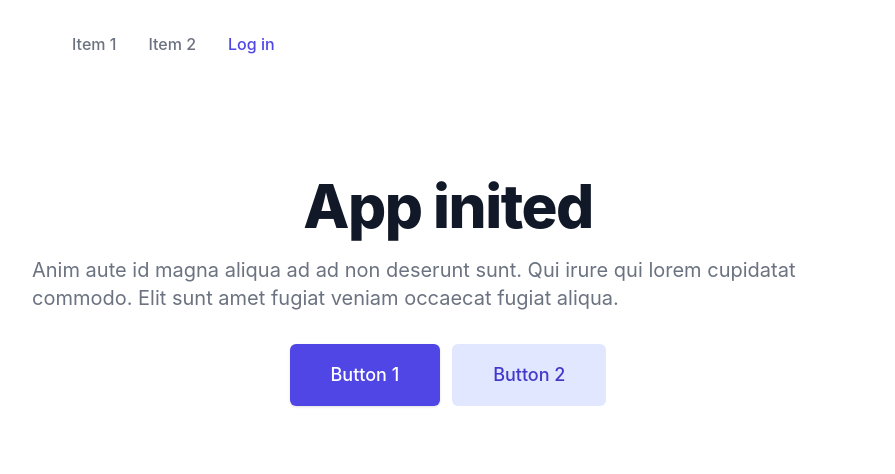
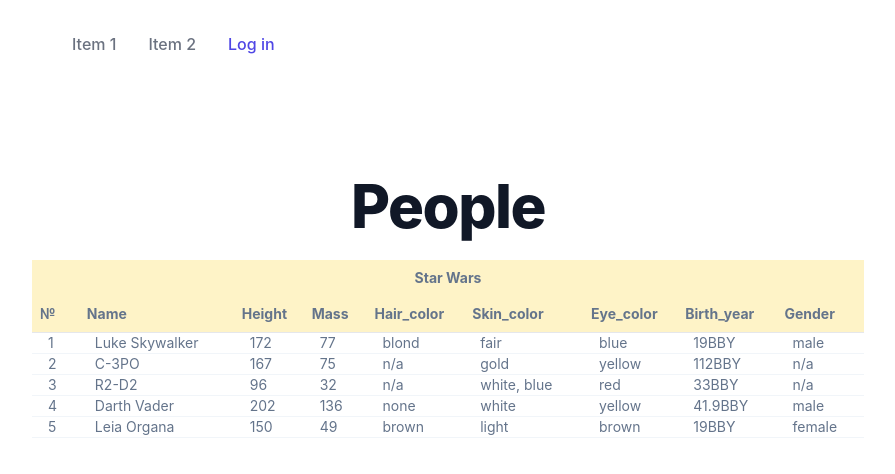
Before and after one commit to rain84/test-task-faraway, a React (Create React App) app: page /people in a window 1280 px wide. Shown: the top 474 px of the page, without its empty margins (192-1087 px from the left). Built offline with nearby package versions, Linux system fonts and the light colour scheme.

Commit message:
✨ 💄 feat: added Table-component feat: added People-layout feat: added some global types style: added taillwwind-classes chore: added fake data

```diff
--- a/src/App.tsx
+++ b/src/App.tsx
@@ -5,7 +5,7 @@ import { People, Info } from 'layout'
 import './app.css'
 
 const App = () => (
-  <div className="relative bg-white overflow-hidden">
+  <div className="relative overflow-hidden bg-white">
     <div className="max-w-4xl mx-auto">
       <div className="app-container">
         <Menu />
--- /dev/null
+++ b/src/fake_data.json
@@ -0,0 +1,240 @@
+{
+  "data": [
+    {
+      "name": "Luke Skywalker",
+      "height": "172",
+      "mass": "77",
+      "hair_color": "blond",
+      "skin_color": "fair",
+      "eye_color": "blue",
+      "birth_year": "19BBY",
+      "gender": "male",
+      "homeworld": "https://swapi.dev/api/planets/1/",
+      "films": [
+        "https://swapi.dev/api/films/1/",
+        "https://swapi.dev/api/films/2/",
+        "https://swapi.dev/api/films/3/",
+        "https://swapi.dev/api/films/6/"
+      ],
+      "species": [],
+      "vehicles": [
+        "https://swapi.dev/api/vehicles/14/",
+        "https://swapi.dev/api/vehicles/30/"
+      ],
+      "starships": [
+        "https://swapi.dev/api/starships/12/",
+        "https://swapi.dev/api/starships/22/"
+      ],
+      "created": "2014-12-09T13:50:51.644000Z",
+      "edited": "2014-12-20T21:17:56.891000Z",
+      "url": "https://swapi.dev/api/people/1/"
+    },
+    {
+      "name": "C-3PO",
+      "height": "167",
+      "mass": "75",
+      "hair_color": "n/a",
+      "skin_color": "gold",
+      "eye_color": "yellow",
+      "birth_year": "112BBY",
+      "gender": "n/a",
+      "homeworld": "https://swapi.dev/api/planets/1/",
+      "films": [
+        "https://swapi.dev/api/films/1/",
+        "https://swapi.dev/api/films/2/",
+        "https://swapi.dev/api/films/3/",
+        "https://swapi.dev/api/films/4/",
+        "https://swapi.dev/api/films/5/",
+        "https://swapi.dev/api/films/6/"
+      ],
+      "species": ["https://swapi.dev/api/species/2/"],
+      "vehicles": [],
+      "starships": [],
+      "created": "2014-12-10T15:10:51.357000Z",
+      "edited": "2014-12-20T21:17:50.309000Z",
+      "url": "https://swapi.dev/api/people/2/"
+    },
+    {
+      "name": "R2-D2",
+      "height": "96",
+      "mass": "32",
+      "hair_color": "n/a",
+      "skin_color": "white, blue",
+      "eye_color": "red",
+      "birth_year": "33BBY",
+      "gender": "n/a",
+      "homeworld": "https://swapi.dev/api/planets/8/",
+      "films": [
+        "https://swapi.dev/api/films/1/",
+        "https://swapi.dev/api/films/2/",
+        "https://swapi.dev/api/films/3/",
+        "https://swapi.dev/api/films/4/",
+        "https://swapi.dev/api/films/5/",
+        "https://swapi.dev/api/films/6/"
+      ],
+      "species": ["https://swapi.dev/api/species/2/"],
+      "vehicles": [],
+      "starships": [],
+      "created": "2014-12-10T15:11:50.376000Z",
+      "edited": "2014-12-20T21:17:50.311000Z",
+      "url": "https://swapi.dev/api/people/3/"
+    },
+    {
+      "name": "Darth Vader",
+      "height": "202",
+      "mass": "136",
+      "hair_color": "none",
+      "skin_color": "white",
+      "eye_color": "yellow",
+      "birth_year": "41.9BBY",
+      "gender": "male",
+      "homeworld": "https://swapi.dev/api/planets/1/",
+      "films": [
+        "https://swapi.dev/api/films/1/",
+        "https://swapi.dev/api/films/2/",
+        "https://swapi.dev/api/films/3/",
+        "https://swapi.dev/api/films/6/"
+      ],
+      "species": [],
+      "vehicles": [],
+      "starships": ["https://swapi.dev/api/starships/13/"],
+      "created": "2014-12-10T15:18:20.704000Z",
+      "edited": "2014-12-20T21:17:50.313000Z",
+      "url": "https://swapi.dev/api/people/4/"
+    },
+    {
+      "name": "Leia Organa",
+      "height": "150",
+      "mass": "49",
+      "hair_color": "brown",
+      "skin_color": "light",
+      "eye_color": "brown",
+      "birth_year": "19BBY",
+      "gender": "female",
+      "homeworld": "https://swapi.dev/api/planets/2/",
+      "films": [
+        "https://swapi.dev/api/films/1/",
+        "https://swapi.dev/api/films/2/",
+        "https://swapi.dev/api/films/3/",
+        "https://swapi.dev/api/films/6/"
+      ],
+      "species": [],
+      "vehicles": ["https://swapi.dev/api/vehicles/30/"],
+      "starships": [],
+      "created": "2014-12-10T15:20:09.791000Z",
+      "edited": "2014-12-20T21:17:50.315000Z",
+      "url": "https://swapi.dev/api/people/5/"
+    },
+    {
+      "name": "Owen Lars",
+      "height": "178",
+      "mass": "120",
+      "hair_color": "brown, grey",
+      "skin_color": "light",
+      "eye_color": "blue",
+      "birth_year": "52BBY",
+      "gender": "male",
+      "homeworld": "https://swapi.dev/api/planets/1/",
+      "films": [
+        "https://swapi.dev/api/films/1/",
+        "https://swapi.dev/api/films/5/",
+        "https://swapi.dev/api/films/6/"
+      ],
+      "species": [],
+      "vehicles": [],
+      "starships": [],
+      "created": "2014-12-10T15:52:14.024000Z",
+      "edited": "2014-12-20T21:17:50.317000Z",
+      "url": "https://swapi.dev/api/people/6/"
+    },
+    {
+      "name": "Beru Whitesun lars",
+      "height": "165",
+      "mass": "75",
+      "hair_color": "brown",
+      "skin_color": "light",
+      "eye_color": "blue",
+      "birth_year": "47BBY",
+      "gender": "female",
+      "homeworld": "https://swapi.dev/api/planets/1/",
+      "films": [
+        "https://swapi.dev/api/films/1/",
+        "https://swapi.dev/api/films/5/",
+        "https://swapi.dev/api/films/6/"
+      ],
+      "species": [],
+      "vehicles": [],
+      "starships": [],
+      "created": "2014-12-10T15:53:41.121000Z",
+      "edited": "2014-12-20T21:17:50.319000Z",
+      "url": "https://swapi.dev/api/people/7/"
+    },
+    {
+      "name": "R5-D4",
+      "height": "97",
+      "mass": "32",
+      "hair_color": "n/a",
+      "skin_color": "white, red",
+      "eye_color": "red",
+      "birth_year": "unknown",
+      "gender": "n/a",
+      "homeworld": "https://swapi.dev/api/planets/1/",
+      "films": ["https://swapi.dev/api/films/1/"],
+      "species": ["https://swapi.dev/api/species/2/"],
+      "vehicles": [],
+      "starships": [],
+      "created": "2014-12-10T15:57:50.959000Z",
+      "edited": "2014-12-20T21:17:50.321000Z",
+      "url": "https://swapi.dev/api/people/8/"
+    },
+    {
+      "name": "Biggs Darklighter",
+      "height": "183",
+      "mass": "84",
+      "hair_color": "black",
+      "skin_color": "light",
+      "eye_color": "brown",
+      "birth_year": "24BBY",
+      "gender": "male",
+      "homeworld": "https://swapi.dev/api/planets/1/",
+      "films": ["https://swapi.dev/api/films/1/"],
+      "species": [],
+      "vehicles": [],
+      "starships": ["https://swapi.dev/api/starships/12/"],
+      "created": "2014-12-10T15:59:50.509000Z",
+      "edited": "2014-12-20T21:17:50.323000Z",
+      "url": "https://swapi.dev/api/people/9/"
+    },
+    {
+      "name": "Obi-Wan Kenobi",
+      "height": "182",
+      "mass": "77",
+      "hair_color": "auburn, white",
+      "skin_color": "fair",
+      "eye_color": "blue-gray",
+      "birth_year": "57BBY",
+      "gender": "male",
+      "homeworld": "https://swapi.dev/api/planets/20/",
+      "films": [
+        "https://swapi.dev/api/films/1/",
+        "https://swapi.dev/api/films/2/",
+        "https://swapi.dev/api/films/3/",
+        "https://swapi.dev/api/films/4/",
+        "https://swapi.dev/api/films/5/",
+        "https://swapi.dev/api/films/6/"
+      ],
+      "species": [],
+      "vehicles": ["https://swapi.dev/api/vehicles/38/"],
+      "starships": [
+        "https://swapi.dev/api/starships/48/",
+        "https://swapi.dev/api/starships/59/",
+        "https://swapi.dev/api/starships/64/",
+        "https://swapi.dev/api/starships/65/",
+        "https://swapi.dev/api/starships/74/"
+      ],
+      "created": "2014-12-10T16:16:29.192000Z",
+      "edited": "2014-12-20T21:17:50.325000Z",
+      "url": "https://swapi.dev/api/people/10/"
+    }
+  ]
+}
--- /dev/null
+++ b/src/global.d.ts
@@ -0,0 +1 @@
+declare type MaybeNull<T> = T | null
--- a/src/layout/people.component.tsx
+++ b/src/layout/people.component.tsx
@@ -1,29 +1,35 @@
-export const People = () => (
-  <>
-    <h1 className="text-4xl text-center tracking-tight font-extrabold text-gray-900 sm:text-5xl md:text-6xl">
-      <span className="block xl:inline">App inited</span>
-    </h1>
-    <p className="mt-3 text-base text-gray-500 sm:mt-5 sm:text-lg sm:max-w-max sm:mx-auto md:mt-5 md:text-xl lg:mx-0">
-      Anim aute id magna aliqua ad ad non deserunt sunt. Qui irure qui lorem
-      cupidatat commodo. Elit sunt amet fugiat veniam occaecat fugiat aliqua.
-    </p>
-    <div className="mt-5 sm:mt-8 sm:flex sm:justify-center lg:justify-center">
-      <div className="rounded-md shadow">
-        <a
-          href="/"
-          className="w-full flex items-center justify-center px-8 py-3 border border-transparent text-base font-medium rounded-md text-white bg-indigo-600 hover:bg-indigo-700 md:py-4 md:text-lg md:px-10"
-        >
-          Button 1
-        </a>
-      </div>
-      <div className="mt-3 sm:mt-0 sm:ml-3">
-        <a
-          href="/"
-          className="w-full flex items-center justify-center px-8 py-3 border border-transparent text-base font-medium rounded-md text-indigo-700 bg-indigo-100 hover:bg-indigo-200 md:py-4 md:text-lg md:px-10"
-        >
-          Button 2
-        </a>
-      </div>
-    </div>
-  </>
-)
+import { Table } from 'ui'
+import fakeData from 'fake_data.json'
+
+const rows = fakeData.data.slice(0, 5)
+const columns = [
+  'name',
+  'height',
+  'mass',
+  'hair_color',
+  'skin_color',
+  'eye_color',
+  'birth_year',
+  'gender',
+]
+export const People = () => {
+  const getKey = ({ name, birth_year }: Partial<Record<string, any>>): any =>
+    name + birth_year
+
+  return (
+    <section>
+      <h1 className="text-4xl font-extrabold tracking-tight text-center text-gray-900 sm:text-5xl md:text-6xl">
+        People
+      </h1>
+      <br />
+      <main className="flex flex-row justify-center">
+        <Table
+          caption="Star Wars"
+          columns={columns}
+          rows={rows}
+          getKey={getKey}
+        />
+      </main>
+    </section>
+  )
+}
--- a/src/ui/index.ts
+++ b/src/ui/index.ts
@@ -1 +1,2 @@
 export * from './menu.component'
+export * from './table.component'
--- /dev/null
+++ b/src/ui/table.component.tsx
@@ -0,0 +1,56 @@
+import React from 'react'
+
+type Row<T = any> = Partial<Record<string, T>>
+type TGetKey = (item: Row) => string
+
+interface ITable {
+  (props: {
+    caption?: string
+    rows: Row[]
+    columns: string[]
+    onClick?: React.MouseEventHandler
+    getKey?: TGetKey
+  }): React.ReactElement
+}
+
+export const Table: ITable = ({ caption, rows, columns, onClick, getKey }) => {
+  getKey ??= (row: Row) => row?.id
+
+  return (
+    <table className="w-full text-sm border-collapse table-auto">
+      <thead className="text-left border-b bg-amber-100 text-slate-500">
+        {caption && (
+          <tr>
+            <th className="p-2 text-center" colSpan={columns.length + 1}>
+              {caption}
+            </th>
+          </tr>
+        )}
+        <tr className="font-medium capitalize">
+          <th className="p-2">№</th>
+          {columns.map((column) => (
+            <th className="p-2" key={column}>
+              {column}
+            </th>
+          ))}
+        </tr>
+      </thead>
+      <tbody onClick={onClick} className="bg-white dark:bg-slate-800">
+        {rows.map((row, i) => (
+          <tr
+            key={(getKey as NonNullable<TGetKey>)(row)}
+            data-id={row.id}
+            className="border-b border-slate-100 text-slate-500 hover:bg-slate-200"
+          >
+            <td className="py-0 pl-4 pr-4 ">{i + 1}</td>
+            {columns.map((column) => (
+              <td className="py-0 pl-4 pr-4" key={column}>
+                {row[column]}
+              </td>
+            ))}
+          </tr>
+        ))}
+      </tbody>
+    </table>
+  )
+}
```
